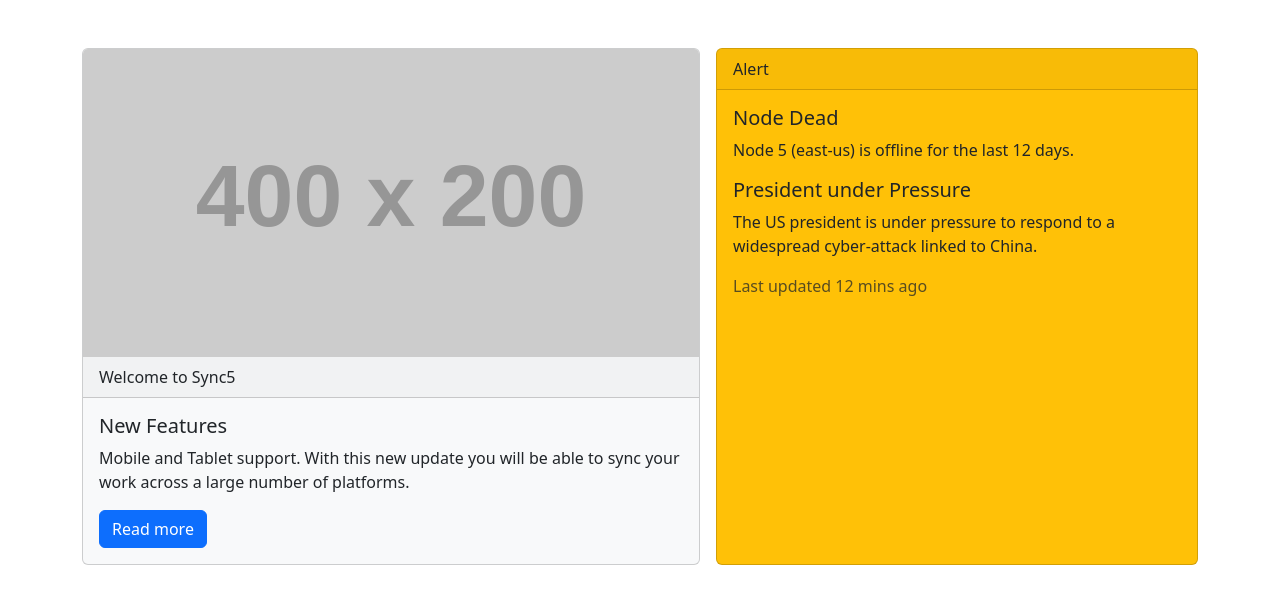
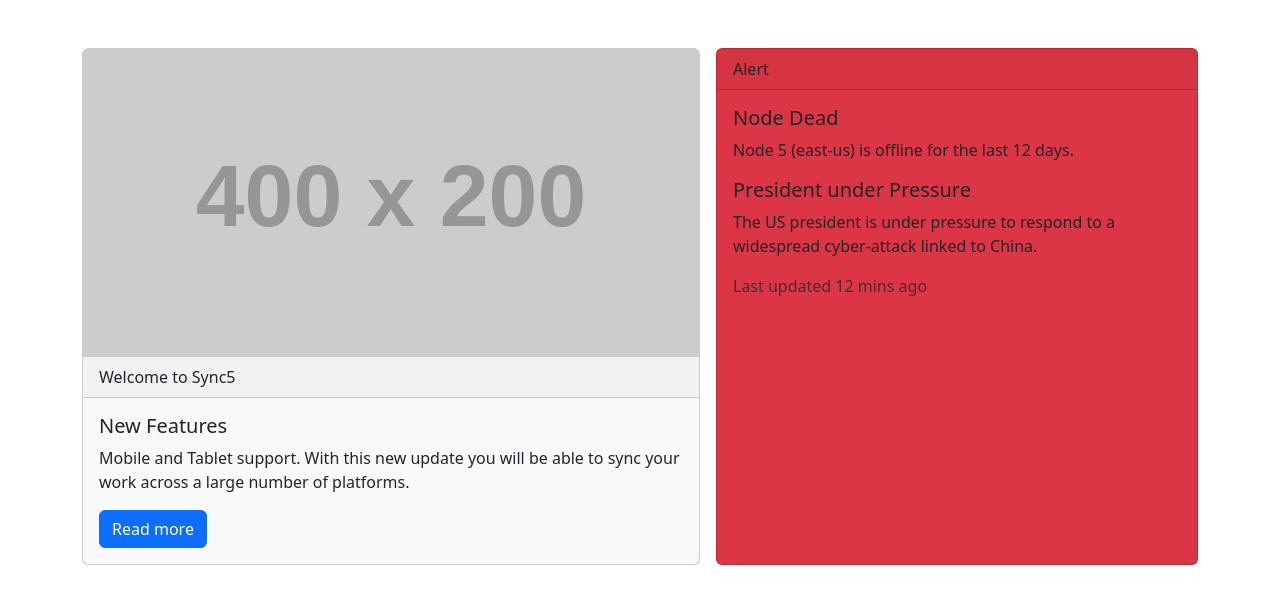
Before and after one commit to acciojob/bootstrap-card-abhinav0700, a website: page main.html in a window 1280 px wide. Drawn offline with nearby package versions, Linux system fonts and the light colour scheme; placeholder pictures from the web are drawn by us.

Commit message:
created a submission

```diff
--- a/main.html
+++ b/main.html
@@ -22,7 +22,8 @@
       </div>
 
       <!-- Card 2 -->
-      <div class="card bg-warning">
+      <!-- Card 2 -->
+<div class="card bg-danger">
   <div class="card-header">Alert</div>
   <div class="card-body">
     <h5 class="card-title">Node Dead</h5>
@@ -32,6 +33,7 @@
     <p class="text-muted">Last updated 12 mins ago</p>
   </div>
 </div>
+
     </div>
   </div>
 
```
Lines whose indentation alone changed are shown as unchanged.
